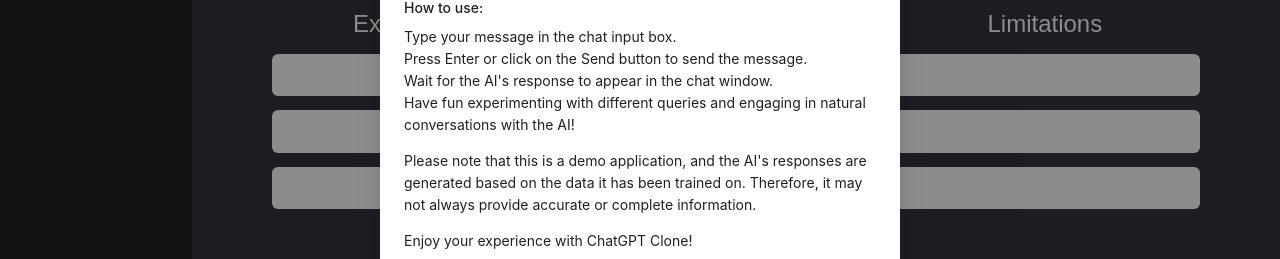
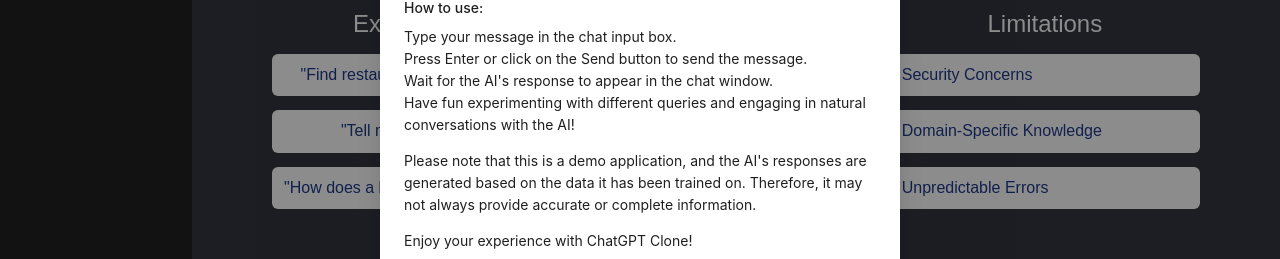
Before and after one commit to pushpendra-dpa/react-chatgpt, a React (Create React App) app: page / in a window 1280 px wide. Shown: the part 290-549 px from the top of the page. Built offline with nearby package versions, Linux system fonts and the light colour scheme.

Commit message:
Added Enter Key Event

```diff
--- a/src/examplelist.js
+++ b/src/examplelist.js
@@ -7,9 +7,9 @@
                     </svg>Examples</h2>
 
                 <ul class="flex flex-col gap-3.5 w-full sm:max-w-md m-auto">
-                    <button class="w-full bg-white text-blue-900 dark:bg-white/5 p-3 rounded-md hover:bg-gray-200 dark:hover:bg-gray-900" style={{color:"white"}}>"Find restaurants near me" →</button>
-                    <button class="w-full bg-white text-blue-900 dark:bg-white/5 p-3 rounded-md hover:bg-gray-200 dark:hover:bg-gray-900" style={{color:"white"}}>"Tell me a joke" →</button>
-                    <button class="w-full bg-white text-blue-900 dark:bg-white/5 p-3 rounded-md hover:bg-gray-200 dark:hover:bg-gray-900" style={{color:"white"}}>"How does a blockchain work?" →</button></ul>
+                    <button class="w-full bg-white text-blue-900 dark:bg-white/5 p-3 rounded-md hover:bg-gray-200 dark:hover:bg-gray-900" >"Find restaurants near me" →</button>
+                    <button class="w-full bg-white text-blue-900 dark:bg-white/5 p-3 rounded-md hover:bg-gray-200 dark:hover:bg-gray-900" >"Tell me a joke" →</button>
+                    <button class="w-full bg-white text-blue-900 dark:bg-white/5 p-3 rounded-md hover:bg-gray-200 dark:hover:bg-gray-900" >"How does a blockchain work?" →</button></ul>
             </div>
             <div class="flex flex-col mb-8 md:mb-auto  flex-1 pt-16 pl-5 ">
                 <h2 class="flex gap-3 items-center m-auto text-2xl font-normal md:flex-col md:gap-2 pb-3.5">
@@ -17,9 +17,9 @@
                     </svg>Capabilities
                 </h2>
                 <ul class="flex flex-col gap-3.5 w-full sm:max-w-md m-auto">
-                    <li class="w-full bg-white text-blue-900 dark:bg-white/5 p-3 rounded-md" style={{color:"white"}}>Personalized Recommendations</li>
-                    <li class="w-full bg-white text-blue-900 dark:bg-white/5 p-3 rounded-md" style={{color:"white"}}>Multi-language Support</li>
-                    <li class="w-full bg-white text-blue-900 dark:bg-white/5 p-3 rounded-md" style={{color:"white"}}>Task Automation</li>
+                    <li class="w-full bg-white text-blue-900 dark:bg-white/5 p-3 rounded-md" >Personalized Recommendations</li>
+                    <li class="w-full bg-white text-blue-900 dark:bg-white/5 p-3 rounded-md" >Multi-language Support</li>
+                    <li class="w-full bg-white text-blue-900 dark:bg-white/5 p-3 rounded-md" >Task Automation</li>
                 </ul>
             </div>
             <div class="flex flex-col mb-8 md:mb-auto  flex-1 pt-16 pr-20 pl-5">
@@ -28,9 +28,9 @@
                     </svg>Limitations
                 </h2>
                 <ul class="flex flex-col gap-3.5 w-full sm:max-w-md m-auto">
-                    <li class="w-full bg-white text-blue-900 dark:bg-white/5 p-3 rounded-md" style={{color:"white"}}>Security Concerns</li>
-                    <li class="w-full bg-white text-blue-900 dark:bg-white/5 p-3 rounded-md" style={{color:"white"}}>Domain-Specific Knowledge</li>
-                    <li class="w-full bg-white text-blue-900 dark:bg-white/5 p-3 rounded-md" style={{color:"white"}}>Unpredictable Errors</li>
+                    <li class="w-full bg-white text-blue-900 dark:bg-white/5 p-3 rounded-md" >Security Concerns</li>
+                    <li class="w-full bg-white text-blue-900 dark:bg-white/5 p-3 rounded-md" >Domain-Specific Knowledge</li>
+                    <li class="w-full bg-white text-blue-900 dark:bg-white/5 p-3 rounded-md" >Unpredictable Errors</li>
                 </ul>
             </div>
 
```
